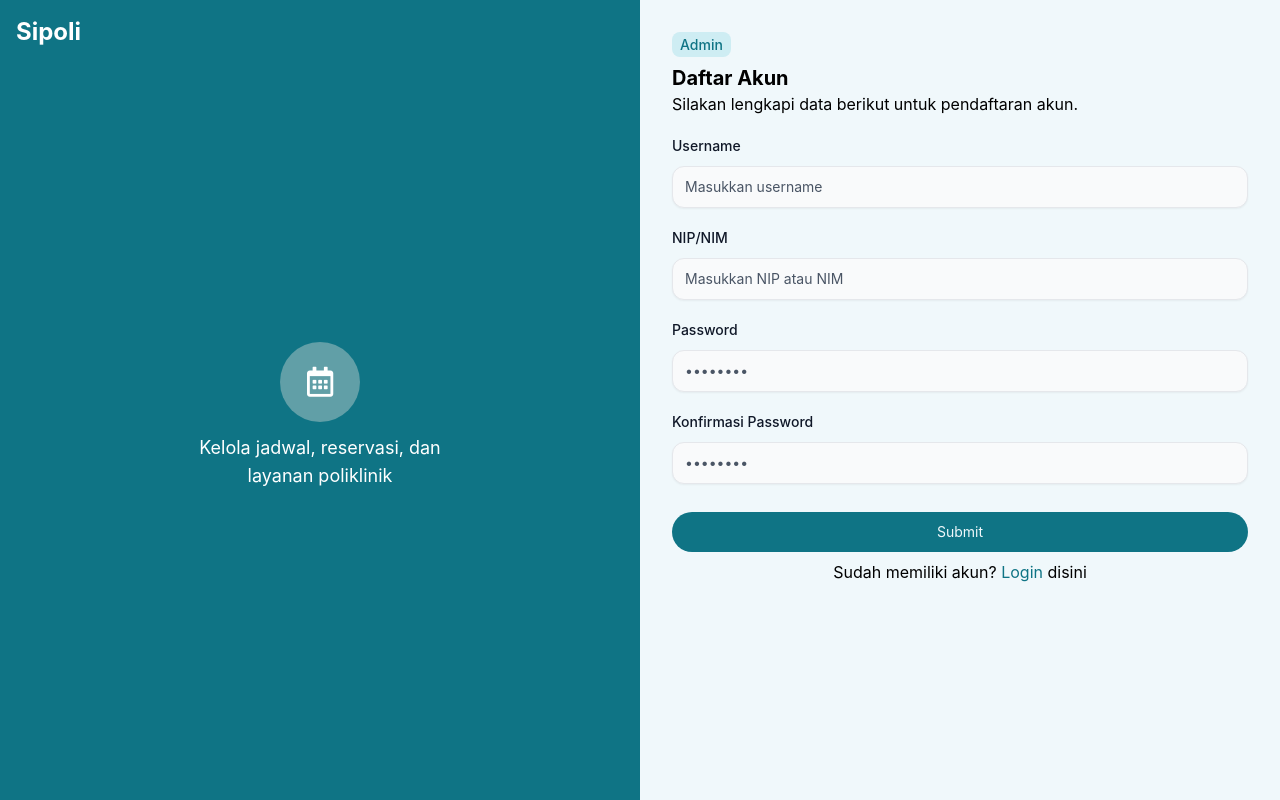
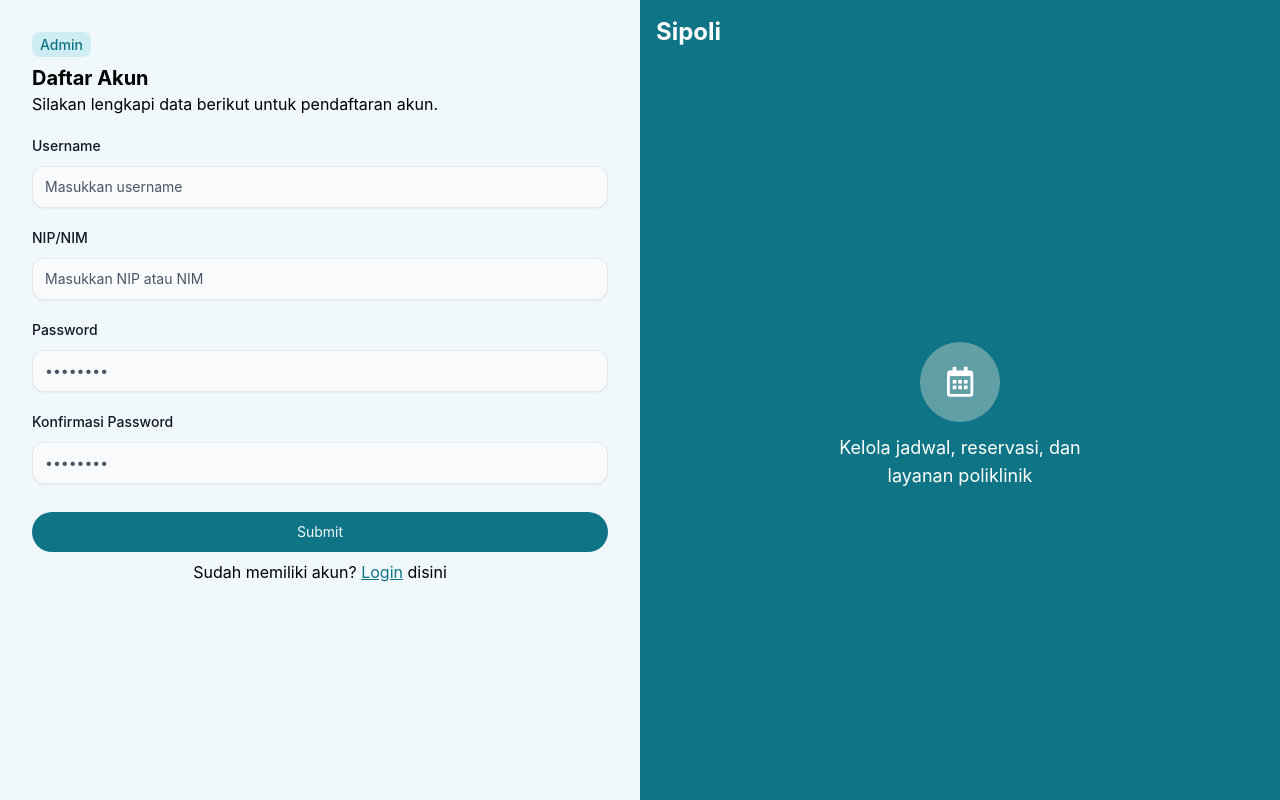
Before and after one commit to azana123/SIPOLI, a PHP site: page /auth/register.php in a window 1280 px wide. Run offline with PHP 8.4, Linux system fonts and the light colour scheme; some libraries are stand-ins or nearby versions.

Commit message:
npm run build update

```diff
--- a/assets/css/style.css
+++ b/assets/css/style.css
@@ -31,12 +31,10 @@
     --color-sky-500: oklch(68.5% 0.169 237.323);
     --color-blue-50: oklch(97% 0.014 254.604);
     --color-blue-200: oklch(88.2% 0.059 254.128);
-    --color-blue-300: oklch(80.9% 0.105 251.813);
     --color-blue-400: oklch(70.7% 0.165 254.624);
     --color-blue-500: oklch(62.3% 0.214 259.815);
     --color-blue-600: oklch(54.6% 0.245 262.881);
     --color-blue-700: oklch(48.8% 0.243 264.376);
-    --color-blue-800: oklch(42.4% 0.199 265.638);
     --color-blue-900: oklch(37.9% 0.146 265.522);
     --color-blue-950: oklch(28.2% 0.091 267.935);
     --color-indigo-500: oklch(58.5% 0.233 277.117);
@@ -493,9 +491,6 @@
   .max-h-full {
     max-height: 100%;
   }
-  .max-h-screen {
-    max-height: 100vh;
-  }
   .min-h-screen {
     min-height: 100vh;
   }
@@ -763,12 +758,6 @@
   .bg-\[\#F4F9F9\] {
     background-color: #F4F9F9;
   }
-  .bg-black\/50 {
-    background-color: color-mix(in srgb, #000 50%, transparent);
-    @supports (color: color-mix(in lab, red, red)) {
-      background-color: color-mix(in oklab, var(--color-black) 50%, transparent);
-    }
-  }
   .bg-blue-200 {
     background-color: var(--color-blue-200);
   }
@@ -1099,6 +1088,9 @@
   .uppercase {
     text-transform: uppercase;
   }
+  .underline {
+    text-decoration-line: underline;
+  }
   .shadow-md\/50 {
     --tw-shadow-alpha: 50%;
     --tw-shadow: 0 4px 6px -1px var(--tw-shadow-color, oklab(from rgb(0 0 0 / 0.1) l a b / 50%)), 0 2px 4px -2px var(--tw-shadow-color, oklab(from rgb(0 0 0 / 0.1) l a b / 50%));
@@ -1341,6 +1333,9 @@
     .md\:flex-row {
       flex-direction: row;
     }
+    .md\:flex-row-reverse {
+      flex-direction: row-reverse;
+    }
     .md\:justify-start {
       justify-content: flex-start;
     }
@@ -1361,6 +1356,12 @@
     }
     .md\:py-3\.5 {
       padding-block: calc(var(--spacing) * 3.5);
+    }
+    .md\:py-5 {
+      padding-block: calc(var(--spacing) * 5);
+    }
+    .md\:pb-5 {
+      padding-bottom: calc(var(--spacing) * 5);
     }
     .md\:text-left {
       text-align: left;
```
